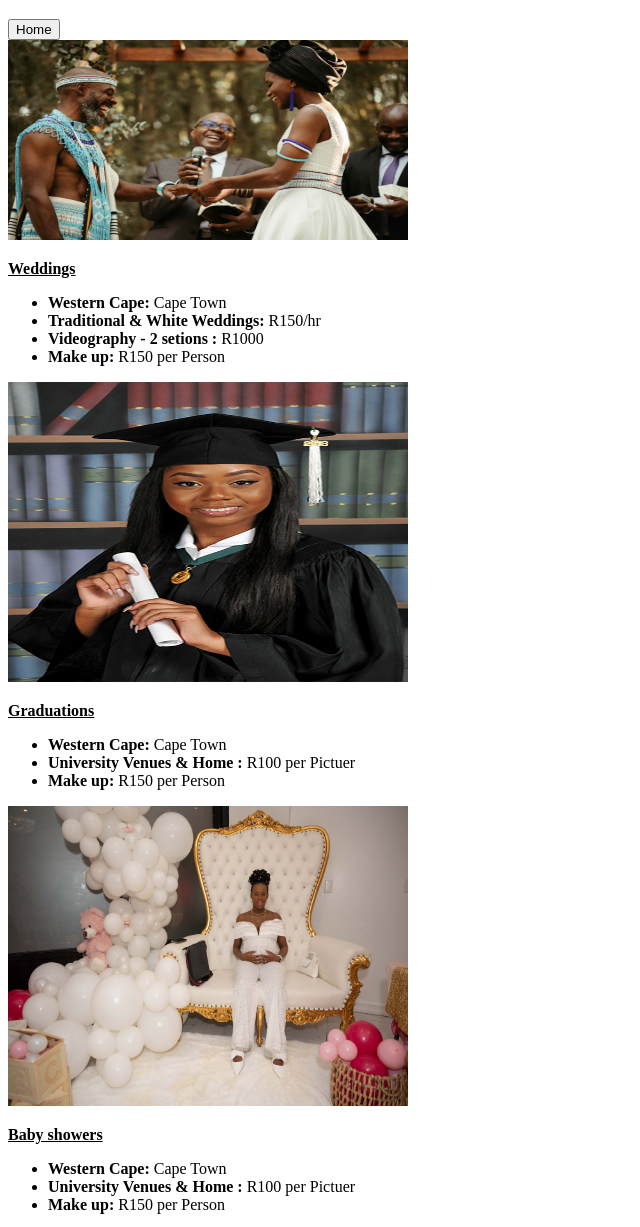
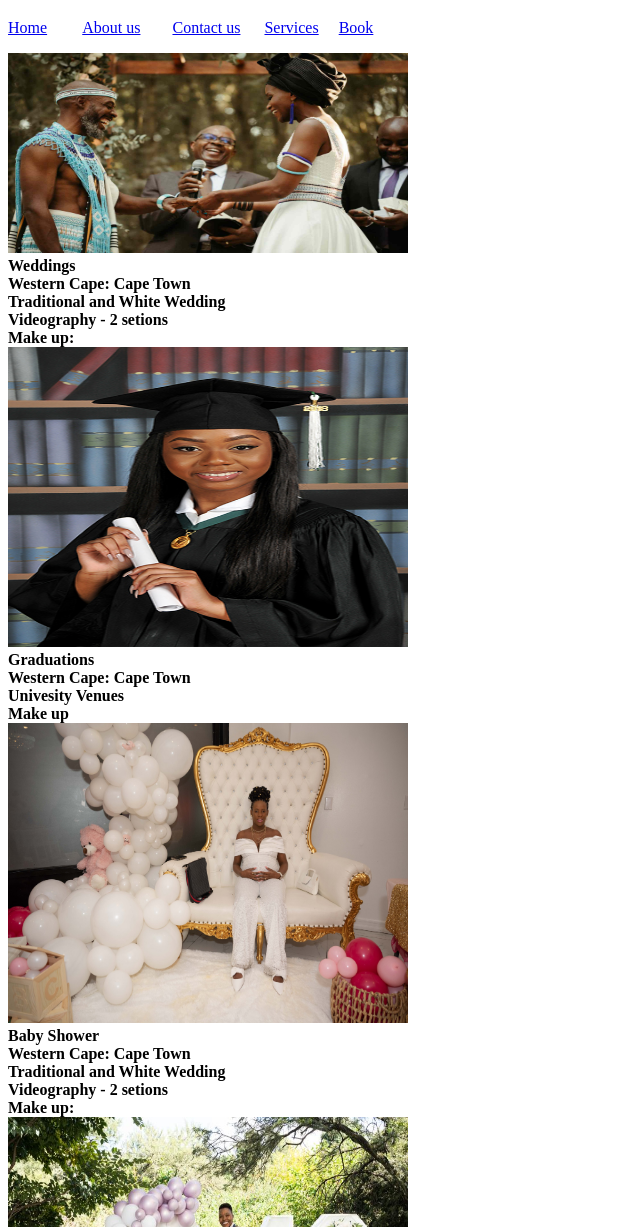
Before and after one commit to ChulumancoNdela/Photography-project, a plain HTML site: page Services.html in a window 1280 px wide. Shown: the part 61-1288 px from the top of the page, without its empty margins (0-640 px from the left). Drawn offline with Linux system fonts and the light colour scheme.

```diff
--- a/Services.html
+++ b/Services.html
@@ -7,63 +7,66 @@
     <title>Services Page</title>
     <link rel="stylesheet" href="https://cdnjs.cloudflare.com/ajax/libs/font-awesome/6.5.1/css/all.min.css" integrity="sha512-DTOQO9RWCH3ppGqcWaEA1BIZOC6xxalwEsw9c2QQeAIftl+Vegovlnee1c9QX4TctnWMn13TZye+giMm8e2LwA==" crossorigin="anonymous" referrerpolicy="no-referrer" />
 
+
 </head>
 <body>
     <header>
         <h1>Our Services that we offer</h1>
-        <a href="Home.html"><button>Home</button></a>
-    </header>
+
+
+<header>
+
+    <nav>
+       <a href="index.html">Home</a> &nbsp; &nbsp; &nbsp; &nbsp;
+       <a href="About.html">About us</a> &nbsp; &nbsp; &nbsp;&nbsp;
+       <a href="Contact.html">Contact us</a> &nbsp; &nbsp;&nbsp;
+       <a href="services.html">Services</a> &nbsp;&nbsp;&nbsp;
+       <a href="Book.html">Book</a>&nbsp;&nbsp;&nbsp;
+       <p><strong></p></strong>
+    </nav>
+</header>
+
+
+
+
      <main>
-
         <section class="Services">
             <a>
                 <img src="imgs\sandiswa-and-kwabena-wedding-24-a211e934f8d147aea52c06e689bf3c92.jpg" alt="home page" width="400" height="200">
-                <p><strong><u>Weddings</u></strong></p>
-                <div class="row">
-                    <div class="col-lg-6">
-                      <ul>
-                        <li><i class="bi bi-chevron-right"></i> <strong>Western Cape: </strong> <span> Cape Town</span></li>
-                        <li><i class="bi bi-chevron-right"></i> <strong>Traditional & White Weddings:</strong><span> R150/hr</span>
-                        <li><i class="bi bi-chevron-right"></i> <strong>Videography - 2 setions :</strong> <span> R1000</span></li>
-                        <li><i class="bi bi-chevron-right"></i> <strong>Make up:</strong> <span>R150 per Person</span></li>
-                      </ul>
-                    </div>
-            </a>
-
+                <figcaption>
+                  <strong>Weddings</strong> <br>
+                  <strong>Western Cape: <span>Cape Town</span></strong> <br>
+                  <strong>Traditional and White Wedding</strong> <br>
+                  <strong>Videography - 2 setions<br>
+                  <strong>Make up:</strong>
+                </figcaption>
         </section>
      </main>
 
      <main>
-
         <section class="Services">
             <a>
                 <img src="imgs\Graduation-Masonry-Blocks-Outer-Left-Vertical-3.jpg" alt="home page" width="400" height="300">
-                <p><strong><u>Graduations</u></strong></p>
-                <div class="row">
-                    <div class="col-lg-6">
-                      <ul>
-                        <li><i class="bi bi-chevron-right"></i> <strong>Western Cape: </strong> <span> Cape Town</span></li>
-                        <li><i class="bi bi-chevron-right"></i> <strong>University Venues & Home :</strong><span> R100 per Pictuer</span>
-                        <li><i class="bi bi-chevron-right"></i> <strong>Make up:</strong> <span>R150 per Person</span></li>
-                      </ul>
-                    </div>
+                <figcaption>
+                  <strong>Graduations</strong> <br>
+                  <strong>Western Cape: <span>Cape Town</span></strong> <br>
+                  <strong>Univesity Venues</strong> <br>
+                  <strong>Make up</strong>
+                </figcaption>
             </a>
-
         </section>
      </main>
 
      <section class="Services">
         <a>
             <img src="imgs\_XEN3850.jpg" alt="home page" width="400" height="300">
-            <p><strong><u>Baby showers</u></strong></p>
-            <div class="row">
-                <div class="col-lg-6">
-                  <ul>
-                    <li><i class="bi bi-chevron-right"></i> <strong>Western Cape: </strong> <span> Cape Town</span></li>
-                    <li><i class="bi bi-chevron-right"></i> <strong>University Venues & Home :</strong><span> R100 per Pictuer</span>
-                    <li><i class="bi bi-chevron-right"></i> <strong>Make up:</strong> <span>R150 per Person</span></li>
-                  </ul>
-                </div>
+            <figcaption>
+              <strong>Baby Shower</strong> <br>
+              <strong>Western Cape: <span>Cape Town</span></strong> <br>
+              <strong>Traditional and White Wedding</strong> <br>
+              <strong>Videography - 2 setions<br>
+              <strong>Make up:</strong>
+            </figcaption>
         </a>
 
     </section>
@@ -72,15 +75,13 @@
  <section class="Services">
     <a>
         <img src="imgs\birthday party.jpg" alt="home page" width="400" height="300">
-        <p><strong><u>Party Occasion</u></strong></p>
-        <div class="row">
-            <div class="col-lg-6">
-              <ul>
-                <li><i class="bi bi-chevron-right"></i> <strong>Western Cape: </strong> <span> Cape Town</span></li>
-                <li><i class="bi bi-chevron-right"></i> <strong>University Venues & Home :</strong><span> R100 per Pictuer</span>
-                <li><i class="bi bi-chevron-right"></i> <strong>Make up:</strong> <span>R150 per Person</span></li>
-              </ul>
-            </div>
+        <figcaption>
+          <strong>Baby Shower</strong> <br>
+          <strong>Western Cape: <span>Cape Town</span></strong> <br>
+          <strong>Traditional and White Wedding</strong> <br>
+          <strong>Videography - 2 setions<br>
+          <strong>Make up:</strong>
+        </figcaption>
     </a>
 
 </section>
```
Also changed, not shown: About.html (+14 -1 lines), Book.html (+13 -1 lines), Contact.html (+13 -1 lines), Home.html (+3 -6 lines).
